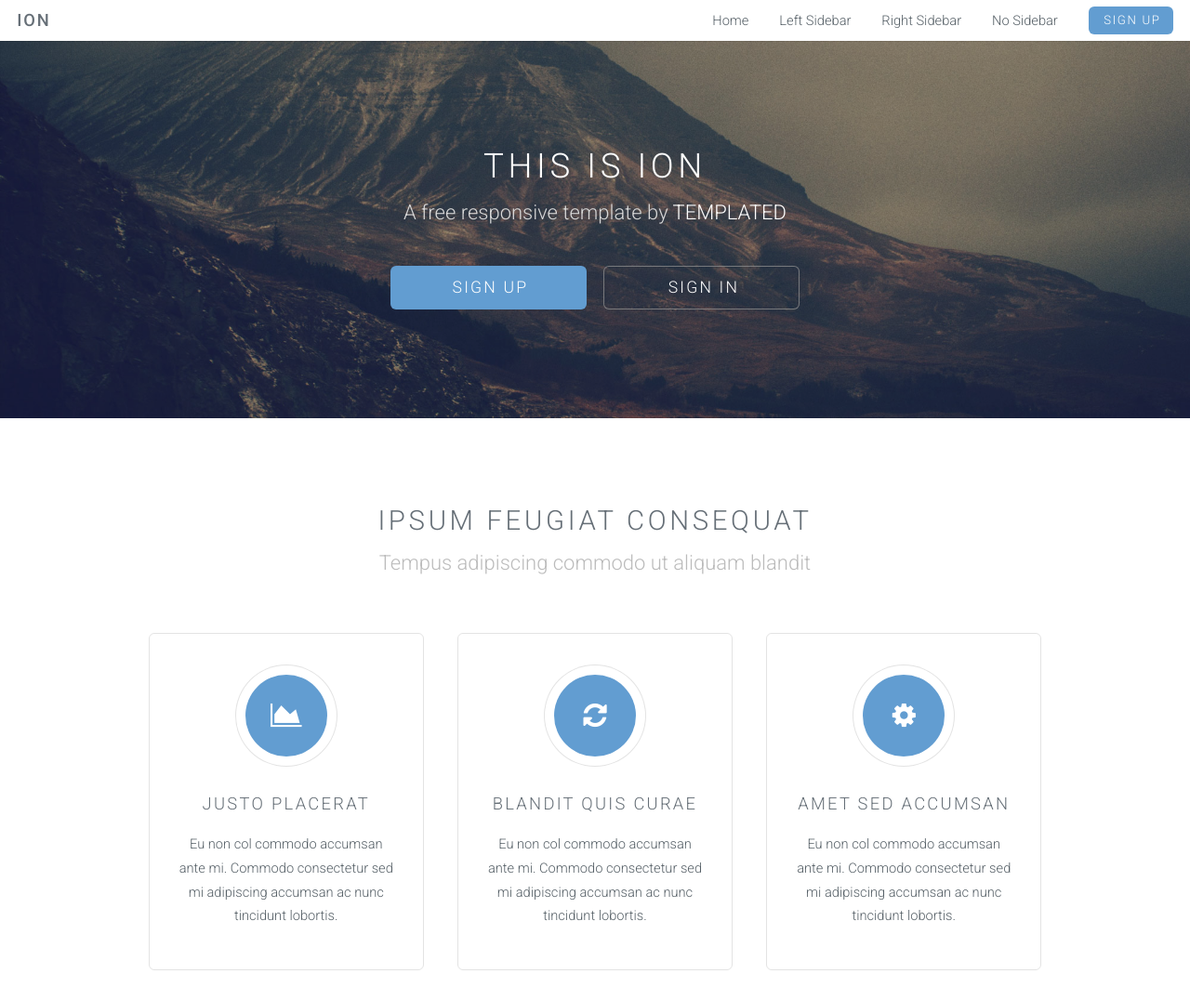
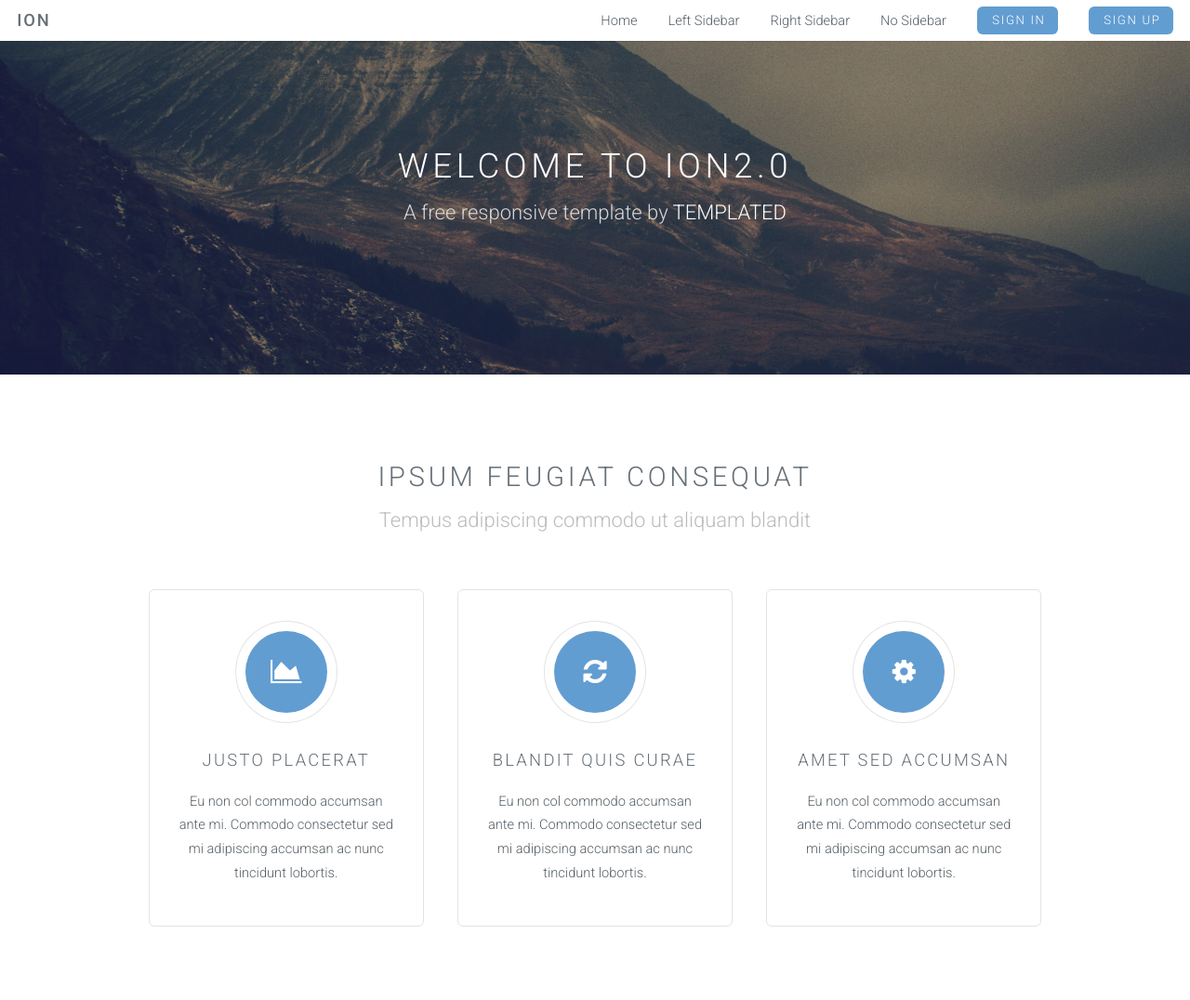
Before and after one commit to wahabdevops/codedeploy, a plain HTML site: page src/index.html in a window 1280 px wide. Shown: the top 1076 px of the page at 93% size. Drawn offline with Linux system fonts and the light colour scheme.

Commit message:
Update index.html
Update index.html

```diff
--- a/src/index.html
+++ b/src/index.html
@@ -32,6 +32,7 @@
 						<li><a href="left-sidebar.html">Left Sidebar</a></li>
 						<li><a href="right-sidebar.html">Right Sidebar</a></li>
 						<li><a href="no-sidebar.html">No Sidebar</a></li>
+						<li><a href="#" class="button special">Sign In</a></li>
 						<li><a href="#" class="button special">Sign Up</a></li>
 					</ul>
 				</nav>
@@ -40,11 +41,9 @@
 		<!-- Banner -->
 			<section id="banner">
 				<div class="inner">
-					<h2>This is Ion</h2>
+					<h2>Welcome to Ion2.0</h2>
 					<p>A free responsive template by <a href="http://templated.co">TEMPLATED</a></p>
 					<ul class="actions">
-						<li><a href="#content" class="button big special">Sign Up</a></li>
-						<li><a href="#elements" class="button big alt">Sign in</a></li>
 					</ul>
 				</div>
 			</section>
```
